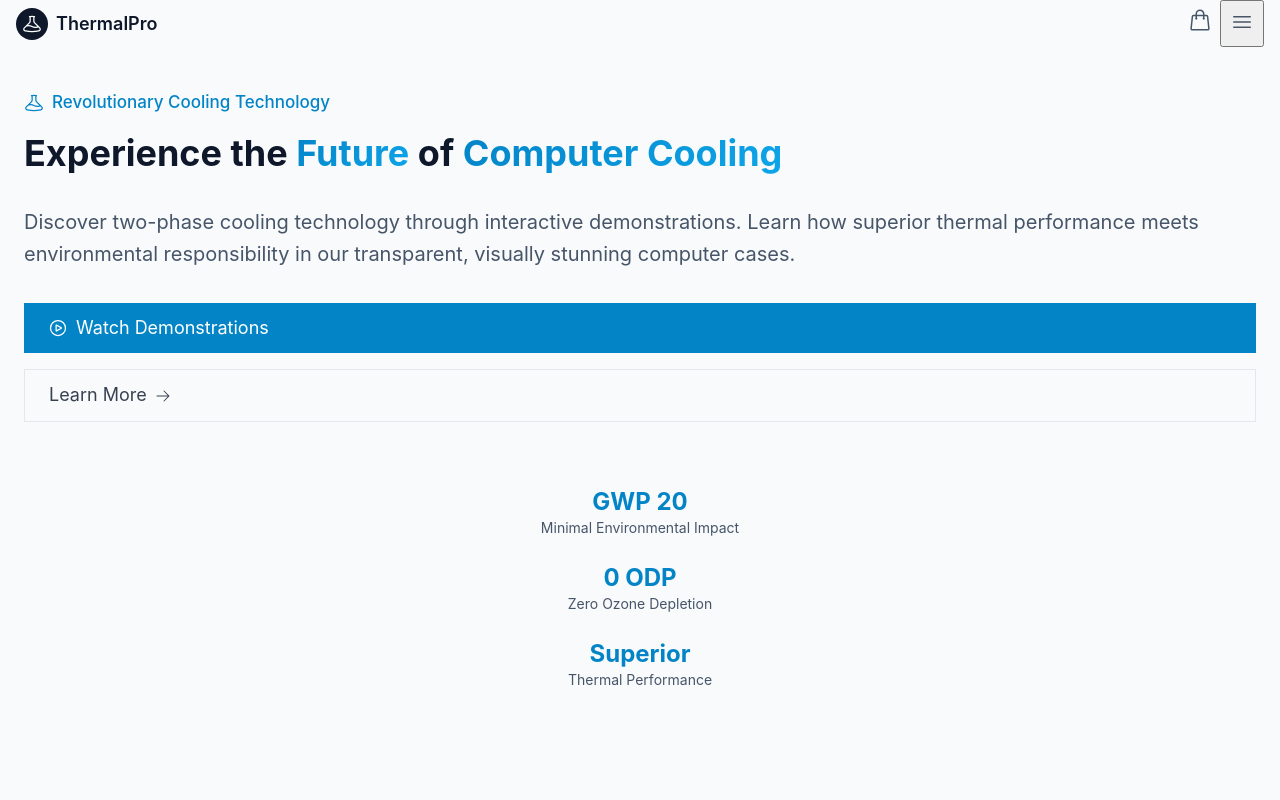
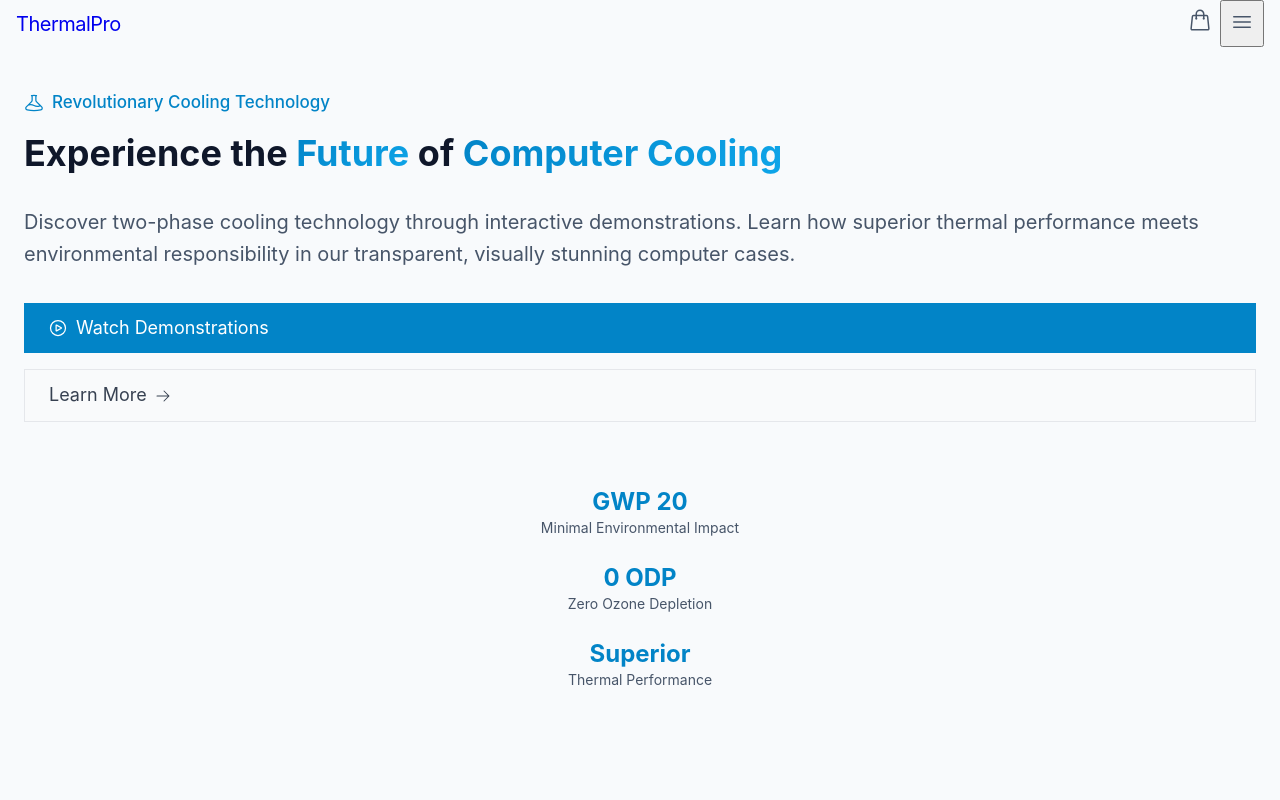
Before and after one commit to molave0524/two-phase-cooling-education, a Next.js app: page / in a window 1280 px wide. Shown: the top 800 px of the page. Built offline with nearby package versions, Linux system fonts and the light colour scheme.

Commit message:
Update navigation to match Apple.com exactly - ThermalPro font, Store/AI/Support nav, search & cart icons

```diff
--- a/src/components/layout/Header.tsx
+++ b/src/components/layout/Header.tsx
@@ -10,7 +10,8 @@ import {
   ChatBubbleLeftRightIcon,
   ShoppingBagIcon,
   BookOpenIcon,
-  ChevronDownIcon
+  ChevronDownIcon,
+  MagnifyingGlassIcon
 } from '@heroicons/react/24/outline'
 import { useCartStore } from '@/lib/stores/cart-store'
 
@@ -33,29 +34,29 @@ interface MobileMenuProps {
 }
 
 // ============================================================================
-// NAVIGATION DATA
+// NAVIGATION DATA - Apple.com style
 // ============================================================================
 
 const MAIN_NAVIGATION: NavigationItem[] = [
+  {
+    label: 'Store',
+    href: '#store'
+  },
   {
     label: 'Technology',
     href: '#technology'
   },
   {
-    label: 'Demonstrations',
-    href: '#demonstrations'
+    label: 'AI',
+    href: '#ai-assistant'
   },
   {
     label: 'Performance',
     href: '#performance'
   },
   {
-    label: 'AI Assistant',
-    href: '#ai-assistant'
-  },
-  {
-    label: 'Products',
-    href: '#product'
+    label: 'Support',
+    href: '#support'
   }
 ]
 
@@ -269,15 +270,9 @@ export const Header: React.FC = () => {
       >
         <div className="container-max">
           <div className="flex items-center justify-between py-4">
-            {/* Apple-style Logo */}
-            <Link href="/" className="flex items-center gap-3 hover:opacity-60 transition-opacity duration-200">
-              {/* Simple, clean logo like Apple */}
-              <div className="flex items-center gap-2">
-                <div className="w-8 h-8 bg-secondary-900 rounded-full flex items-center justify-center">
-                  <BeakerIcon className="w-5 h-5 text-white" />
-                </div>
-                <span className="font-semibold text-lg text-secondary-900">ThermalPro</span>
-              </div>
+            {/* Apple.com-style Logo */}
+            <Link href="/" className="flex items-center hover:opacity-60 transition-opacity duration-200">
+              <span className="text-xl font-normal text-black tracking-tight">ThermalPro</span>
             </Link>
 
             {/* Apple-style Navigation */}
@@ -298,14 +293,22 @@ export const Header: React.FC = () => {
               ))}
             </nav>
 
-            {/* Apple-style Actions */}
-            <div className="hidden lg:flex items-center gap-4">
-              {/* Cart - Apple style */}
+            {/* Apple.com-style Actions */}
+            <div className="hidden lg:flex items-center gap-6">
+              {/* Search Icon - Apple style */}
+              <Link
+                href="#search"
+                className="text-black hover:text-black/80 transition-colors duration-200"
+              >
+                <MagnifyingGlassIcon className="w-4 h-4" />
+              </Link>
+
+              {/* Cart Icon - Apple style */}
               <Link
                 href="#cart"
                 className="relative text-black hover:text-black/80 transition-colors duration-200"
               >
-                <ShoppingBagIcon className="w-5 h-5" />
+                <ShoppingBagIcon className="w-4 h-4" />
                 {cartItemCount > 0 && (
                   <span className="absolute -top-1 -right-1 w-4 h-4 bg-red-500 text-white text-xs rounded-full flex items-center justify-center font-medium">
                     {cartItemCount}
```
